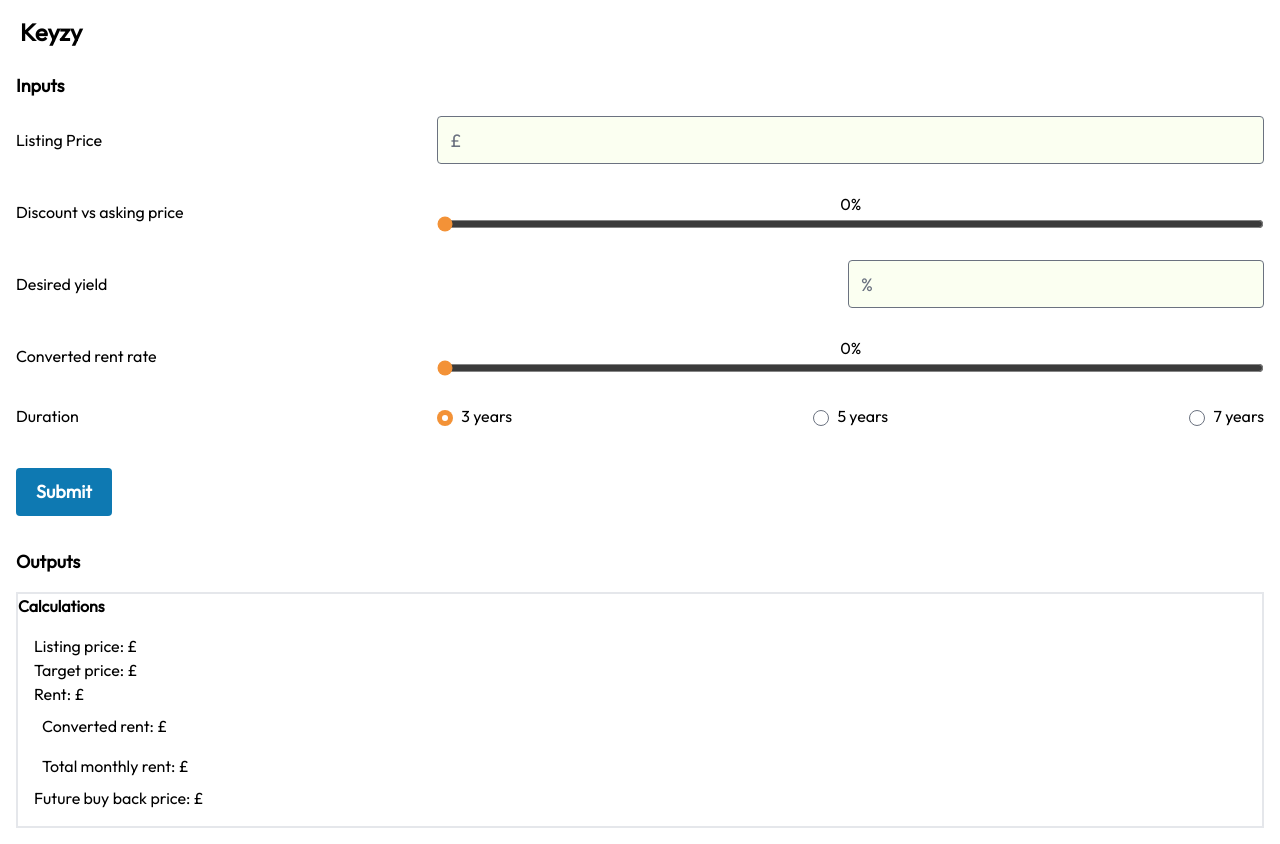
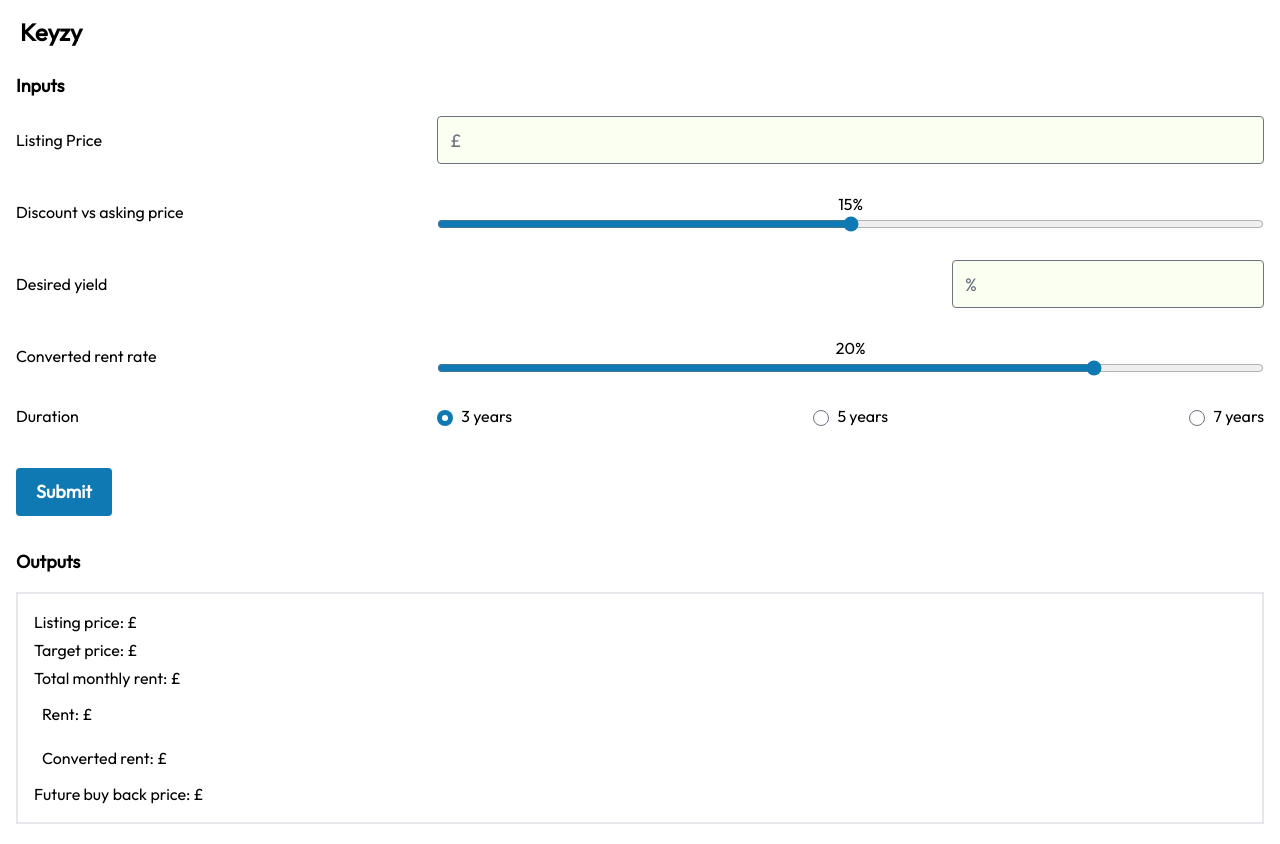
Before and after one commit to blakerodonnell/Mortgage_Calculator2, a Next.js app: page / in a window 1280 px wide. Built offline with nearby package versions, Linux system fonts and the light colour scheme.

Commit message:
chore: updated range slider and radio button default settings and formatted the outputs

```diff
--- a/pages/index.js
+++ b/pages/index.js
@@ -8,10 +8,10 @@
 export default function Home() {
   const [inputs, setInputs] = useState({
     listingPrice: 0,
-    discount: 0,
+    discount: 15,
     desiredYield: 0,
-    rentRate: 0,
-    duration: 3,
+    rentRate: 20,
+    duration: 5,
   });
   console.log(inputs);
 
@@ -144,7 +144,7 @@
                 <div className="w-2/3 h-12 flex flex-col justify-center">
                   <span className="block text-center">{inputs.discount}%</span>
                   <input
-                    className="accent-honey"
+                    className="accent-azure"
                     type="range"
                     name="discountvasking"
                     id="discountvasking"
@@ -167,7 +167,7 @@
                   max="9"
                   step="0.1"
                   placeholder="%"
-                  className="form-input w-1/3 h-12 bg-parchment rounded text-lg"
+                  className="form-input w-1/4 h-12 bg-parchment rounded text-lg"
                 />
               </div>
 
@@ -179,7 +179,7 @@
                   <span className="block text-center">{inputs.rentRate}%</span>
 
                   <input
-                    className="accent-honey"
+                    className="accent-azure"
                     type="range"
                     name="converted-rent"
                     id="converted-rent"
@@ -202,7 +202,7 @@
                   <div>
                     <input
                       type="radio"
-                      className="form-radio text-honey"
+                      className="form-radio text-azure"
                       name="duration"
                       id="duration-3"
                       value="3"
@@ -215,7 +215,7 @@
                   <div className="">
                     <input
                       type="radio"
-                      className="form-radio text-honey"
+                      className="form-radio text-azure"
                       name="duration"
                       id="duration-5"
                       value="5"
@@ -227,7 +227,7 @@
                   <div className="">
                     <input
                       type="radio"
-                      className="form-radio text-honey"
+                      className="form-radio text-azure"
                       name="duration"
                       id="duration-7"
                       value="7"
@@ -249,25 +249,15 @@
       <main className="p-4 font-outfit">
         <section>
           <h2 className="text-lg font-bold mb-4">Outputs</h2>
-          <div className="border-2 border-solid flex flex-col gap-6 justify-between">
-            <div>
-              <label className="font-bold">Calculations</label>
-
-              <div className="p-4">
-                <p>Listing price: £{inputs.formattedListingPrice}</p>
-                <p> Target price: £{outputs.formattedTargetPrice}</p>
-                <p>Rent: £{outputs.formattedRent}</p>
-                <p className="p-2">
-                  Converted rent: £{outputs.formattedConvertedRent}
-                </p>
-                <p className="p-2">
-                  Total monthly rent: £{outputs.formattedTotalMonthlyRent}
-                </p>
-                <p>
-                  Future buy back price: £{outputs.formattedFutureBuyBackPrice}
-                </p>
-              </div>
-            </div>
+          <div className="border-2 border-solid flex flex-col gap-1 justify-between p-4">
+            <p>Listing price: £{inputs.formattedListingPrice}</p>
+            <p> Target price: £{outputs.formattedTargetPrice}</p>
+            <p>Total monthly rent: £{outputs.formattedTotalMonthlyRent}</p>
+            <p className="p-2">Rent: £{outputs.formattedRent}</p>
+            <p className="p-2">
+              Converted rent: £{outputs.formattedConvertedRent}
+            </p>
+            <p>Future buy back price: £{outputs.formattedFutureBuyBackPrice}</p>
           </div>
         </section>
       </main>
--- a/tailwind.config.js
+++ b/tailwind.config.js
@@ -6,6 +6,22 @@
     "./components/**/*.{js,ts,jsx,tsx}",
   ],
   theme: {
+    screens: {
+      'sm': {'min': '640px', 'max': '767px'},
+      // => @media (min-width: 640px and max-width: 767px) { ... }
+
+      'md': {'min': '768px', 'max': '1023px'},
+      // => @media (min-width: 768px and max-width: 1023px) { ... }
+
+      'lg': {'min': '1024px', 'max': '1279px'},
+      // => @media (min-width: 1024px and max-width: 1279px) { ... }
+
+      'xl': {'min': '1280px', 'max': '1535px'},
+      // => @media (min-width: 1280px and max-width: 1535px) { ... }
+
+      '2xl': {'min': '1536px'},
+      // => @media (min-width: 1536px) { ... }
+    },
     extend: {
       colors: {
         navy: "#273043",
@@ -16,7 +32,7 @@
       },
 
       fontFamily: {
-        outfit: "Outfit, sans-serif"
+        outfit: "Outfit, sans-serif",
       },
     },
   },
```
